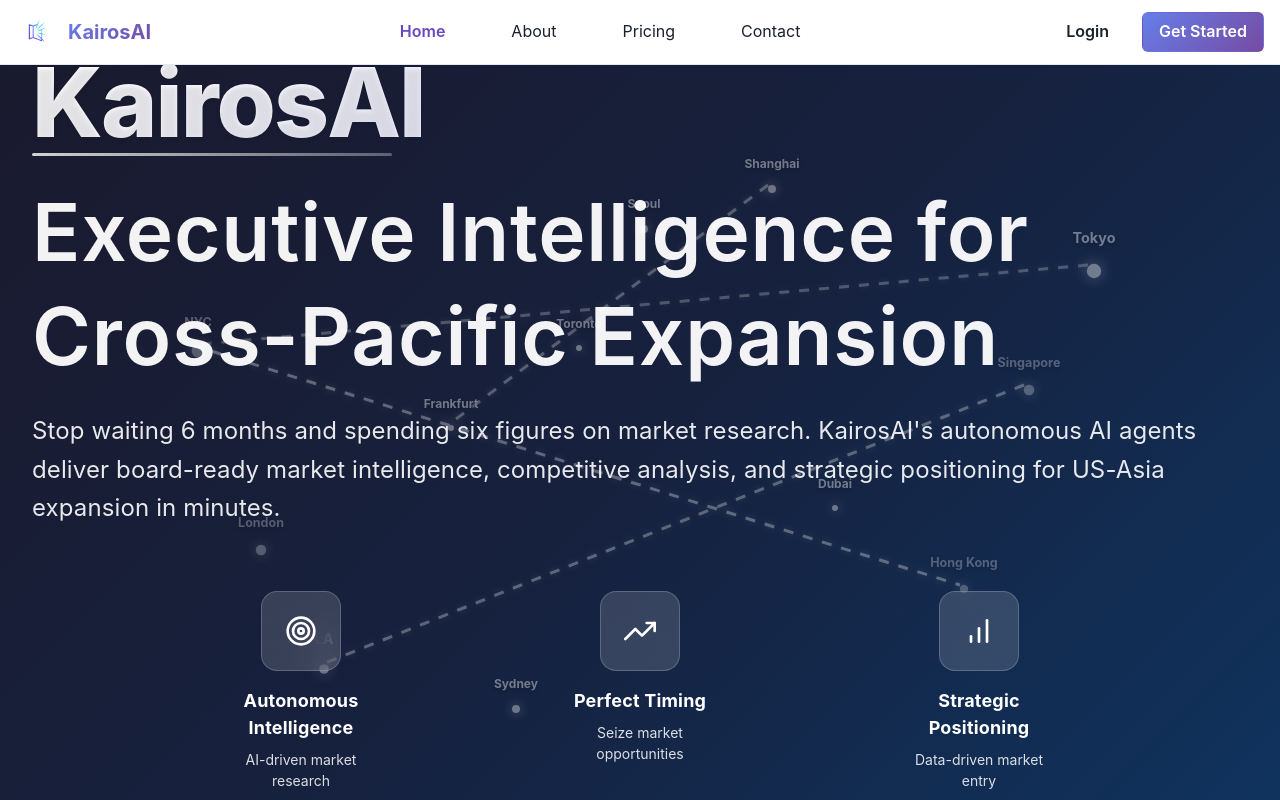
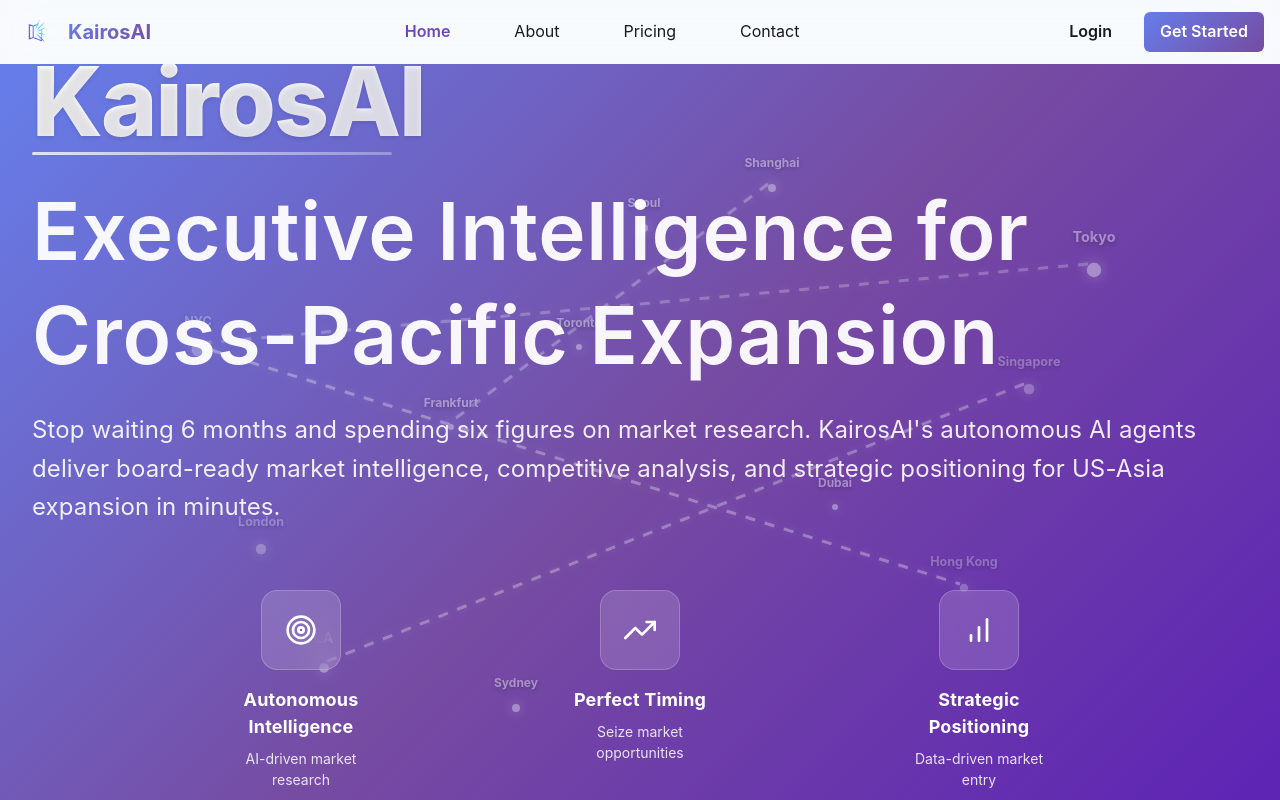
Before and after one commit to taenam1214/market-entry-intel-platform, a React (Vite) app in the folder frontend/: page / in a window 1280 px wide. Built offline with nearby package versions, Linux system fonts and the light colour scheme.

Commit message:
some  changes on the landing page and header

```diff
--- a/frontend/src/components/NavigationBar.tsx
+++ b/frontend/src/components/NavigationBar.tsx
@@ -50,11 +50,8 @@
     avatar: undefined, // You can add avatar support later
   } : undefined;
 
-  // Color mode values
-  const bg = useColorModeValue('white', 'gray.800');
-  const borderColor = useColorModeValue('gray.200', 'gray.700');
-  const textColor = useColorModeValue('gray.800', 'white');
-  const hoverBg = useColorModeValue('gray.50', 'gray.700');
+  // Color mode values for glass effect - darker colors for better contrast on transparent background
+  const textColor = useColorModeValue('gray.900', 'gray.100');
 
   // Navigation items
   const publicNavItems = [
@@ -100,19 +97,19 @@
   return (
     <Box
       as="nav"
-      bg={bg}
-      borderBottom="1px"
-      borderColor={borderColor}
+      bg="rgba(255, 255, 255, 0.02)"
+      backdropFilter="blur(20px) saturate(100%)"
       position="sticky"
       top={0}
       zIndex={1000}
-      boxShadow="sm"
+      border="none"
+      outline="none"
     >
-      <Container maxW="100%" px={4}>
-        <Flex h={16} alignItems="center" justifyContent="space-between">
+      <Container maxW="1400px" px={4} mx="auto" border="none">
+        <Flex h={16} alignItems="center" justifyContent="space-between" border="none">
           {/* Logo */}
-          <Flex alignItems="center" cursor="pointer" onClick={() => handleNavigation('/')}>
-            <HStack spacing={3} align="center">
+          <Flex alignItems="center" cursor="pointer" onClick={() => handleNavigation('/')} border="none">
+            <HStack spacing={3} align="center" border="none">
               <Image
                 src={KairosAILogo}
                 alt="KairosAI Logo"
@@ -133,7 +130,7 @@
           </Flex>
 
           {/* Desktop Navigation */}
-          <HStack spacing={8} display={{ base: 'none', md: 'flex' }}>
+          <HStack spacing={8} display={{ base: 'none', md: 'flex' }} border="none">
             {/* Navigation Items - Different for authenticated vs public */}
             {(isAuthenticated ? authenticatedNavItems : publicNavItems).map((item) => (
                 <Button
@@ -141,7 +138,21 @@
                   variant="ghost"
                   color={isActiveRoute(item.path) ? 'purple.600' : textColor}
                   fontWeight={isActiveRoute(item.path) ? 'semibold' : 'normal'}
-                _hover={{ bg: hoverBg }}
+                  border="none"
+                  outline="none"
+                  transition="all 0.2s ease-in-out"
+                  _hover={{
+                    bg: 'rgba(255, 255, 255, 0.15)',
+                    backdropFilter: 'blur(10px)',
+                    border: 'none',
+                    outline: 'none',
+                    color: 'purple.600',
+                    transform: 'translateY(-1px)',
+                  }}
+                  _active={{
+                    transform: 'translateY(0)',
+                    transition: 'all 0.1s ease-in-out'
+                  }}
                   onClick={() => handleNavigation(item.path)}
                 >
                 {item.label}
@@ -150,7 +161,7 @@
           </HStack>
 
           {/* Desktop Auth Section */}
-          <HStack spacing={4} display={{ base: 'none', md: 'flex' }}>
+          <HStack spacing={4} display={{ base: 'none', md: 'flex' }} border="none">
             {isAuthenticated ? (
               // User Menu
               <Menu>
@@ -159,7 +170,14 @@
                   variant="ghost"
                   rightIcon={<FiChevronDown />}
                   leftIcon={<Avatar size="sm" name={navigationUser?.name} src={navigationUser?.avatar} />}
-                  _hover={{ bg: hoverBg }}
+                  border="none"
+                  outline="none"
+                  _hover={{
+                    bg: 'rgba(255, 255, 255, 0.15)',
+                    backdropFilter: 'blur(10px)',
+                    border: 'none',
+                    outline: 'none',
+                  }}
                 >
                   <VStack spacing={0} align="start">
                     <Text fontSize="sm" fontWeight="semibold">{navigationUser?.name}</Text>
@@ -188,7 +206,14 @@
                 <Button
                   variant="ghost"
                   color={textColor}
-                  _hover={{ bg: hoverBg }}
+                  border="none"
+                  outline="none"
+                  _hover={{
+                    bg: 'rgba(255, 255, 255, 0.15)',
+                    backdropFilter: 'blur(10px)',
+                    border: 'none',
+                    outline: 'none',
+                  }}
                   onClick={handleLogin}
                 >
                   Login
@@ -196,12 +221,16 @@
                 <Button
                   bg="linear-gradient(135deg, #667eea 0%, #764ba2 100%)"
                   color="white"
+                  border="none"
+                  outline="none"
                   _hover={{
                     bg: 'linear-gradient(135deg, #5a6fd8 0%, #6a4190 100%)',
                     transform: 'translateY(-1px)',
                     boxShadow: 'md',
+                    border: 'none',
+                    outline: 'none',
                   }}
-                  _active={{ transform: 'translateY(0)' }}
+                  _active={{ transform: 'translateY(0)', border: 'none', outline: 'none' }}
                   onClick={handleRegister}
                 >
                   Get Started
@@ -217,6 +246,9 @@
             variant="ghost"
             aria-label="Open menu"
             icon={<FiMenu />}
+            border="none"
+            outline="none"
+            _hover={{ border: 'none', outline: 'none' }}
           />
         </Flex>
       </Container>
@@ -226,8 +258,8 @@
         <DrawerOverlay />
         <DrawerContent>
           <DrawerCloseButton />
-          <DrawerHeader>
-            <HStack spacing={3} align="center">
+          <DrawerHeader border="none">
+            <HStack spacing={3} align="center" border="none">
               <Image
                 src={KairosAILogo}
                 alt="KairosAI Logo"
@@ -248,7 +280,7 @@
           </DrawerHeader>
 
           <DrawerBody>
-            <VStack spacing={4} align="stretch">
+            <VStack spacing={4} align="stretch" border="none">
               {/* Navigation Items - Different for authenticated vs public */}
               {(isAuthenticated ? authenticatedNavItems : publicNavItems).map((item) => (
                 <Button
@@ -257,6 +289,20 @@
                   justifyContent="flex-start"
                   color={isActiveRoute(item.path) ? 'purple.600' : textColor}
                   fontWeight={isActiveRoute(item.path) ? 'semibold' : 'normal'}
+                  border="none"
+                  outline="none"
+                  transition="all 0.2s ease-in-out"
+                  _hover={{
+                    border: 'none',
+                    outline: 'none',
+                    bg: 'rgba(102, 126, 234, 0.1)',
+                    color: 'purple.600',
+                    transform: 'translateX(4px)',
+                  }}
+                  _active={{
+                    transform: 'translateX(0)',
+                    transition: 'all 0.1s ease-in-out'
+                  }}
                   onClick={() => handleNavigation(item.path)}
                 >
                   {item.label}
@@ -264,7 +310,7 @@
               ))}
 
               {/* Mobile Auth Section */}
-              <Box borderTop="1px" borderColor={borderColor} pt={4}>
+              <Box pt={4}>
                 {isAuthenticated ? (
                   <VStack spacing={3} align="stretch">
                     <VStack spacing={1} align="center" p={3} bg="gray.50" borderRadius="md">
@@ -276,6 +322,9 @@
                     <Button
                       variant="ghost"
                       justifyContent="flex-start"
+                      border="none"
+                      outline="none"
+                      _hover={{ border: 'none', outline: 'none' }}
                       leftIcon={<FiUser />}
                       onClick={() => handleNavigation('/profile')}
                     >
@@ -284,6 +333,9 @@
                     <Button
                       variant="ghost"
                       justifyContent="flex-start"
+                      border="none"
+                      outline="none"
+                      _hover={{ border: 'none', outline: 'none' }}
                       leftIcon={<FiSettings />}
                       onClick={() => handleNavigation('/settings')}
                     >
@@ -292,6 +344,9 @@
                     <Button
                       variant="ghost"
                       justifyContent="flex-start"
+                      border="none"
+                      outline="none"
+                      _hover={{ border: 'none', outline: 'none' }}
                       leftIcon={<FiHelpCircle />}
                       onClick={() => handleNavigation('/help')}
                     >
@@ -300,6 +355,9 @@
                     <Button
                       variant="ghost"
                       justifyContent="flex-start"
+                      border="none"
+                      outline="none"
+                      _hover={{ border: 'none', outline: 'none' }}
                       leftIcon={<FiLogOut />}
                       color="red.500"
                       onClick={handleLogout}
@@ -311,6 +369,9 @@
                   <VStack spacing={3} align="stretch">
                     <Button
                       variant="outline"
+                      border="none"
+                      outline="none"
+                      _hover={{ border: 'none', outline: 'none' }}
                       onClick={handleLogin}
                     >
                       Login
@@ -318,9 +379,14 @@
                     <Button
                       bg="linear-gradient(135deg, #667eea 0%, #764ba2 100%)"
                       color="white"
+                      border="none"
+                      outline="none"
                       _hover={{
                         bg: 'linear-gradient(135deg, #5a6fd8 0%, #6a4190 100%)',
+                        border: 'none',
+                        outline: 'none',
                       }}
+                      _active={{ border: 'none', outline: 'none' }}
                       onClick={handleRegister}
                     >
                       Get Started
--- a/frontend/src/features/landing/LandingPage.tsx
+++ b/frontend/src/features/landing/LandingPage.tsx
@@ -495,7 +495,7 @@
       {/* Hero Section - Full Viewport */}
       <Box
         h="100vh"
-        bg="linear-gradient(135deg, #1a1a2e 0%, #16213e 50%, #0f3460 100%)"
+        bg="linear-gradient(135deg, #667eea 0%, #764ba2 50%, #5b21b6 100%)"
         color="white"
         display="flex"
         alignItems="center"
```
Lines whose indentation alone changed are shown as unchanged.
